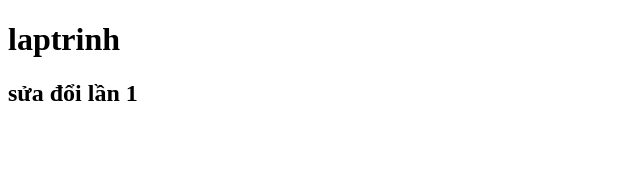
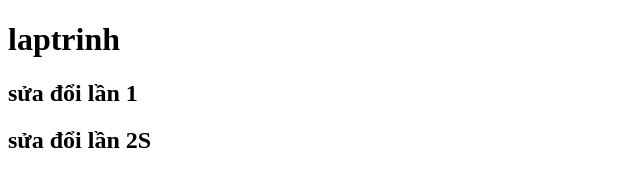
Before and after one commit to NguyenNgocManh2k5/laptrinhweb3, a plain HTML site: page index.html in a window 1280 px wide. Shown: the whole page, without its empty margins (0-640 px from the left). Drawn offline with Linux system fonts and the light colour scheme.

Commit message:
sửa lần 3

```diff
--- a/index.html
+++ b/index.html
@@ -8,5 +8,6 @@
   <body>
     <h1>laptrinh</h1>
     <h2>sửa đổi lần 1</h2>
+    <h2>sửa đổi lần 2S</h2>
   </body>
 </html>
```
